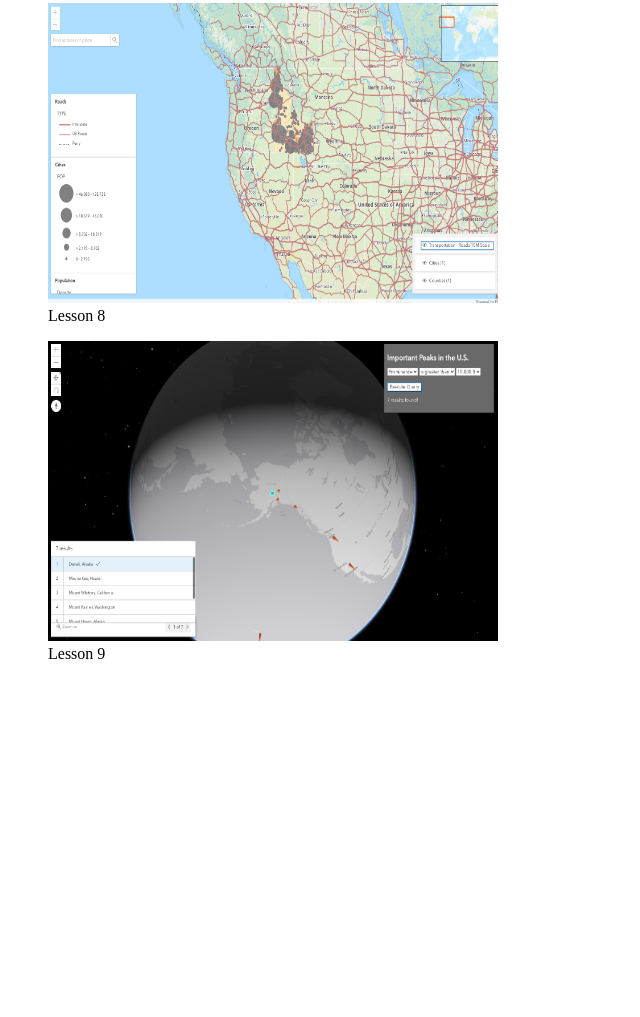
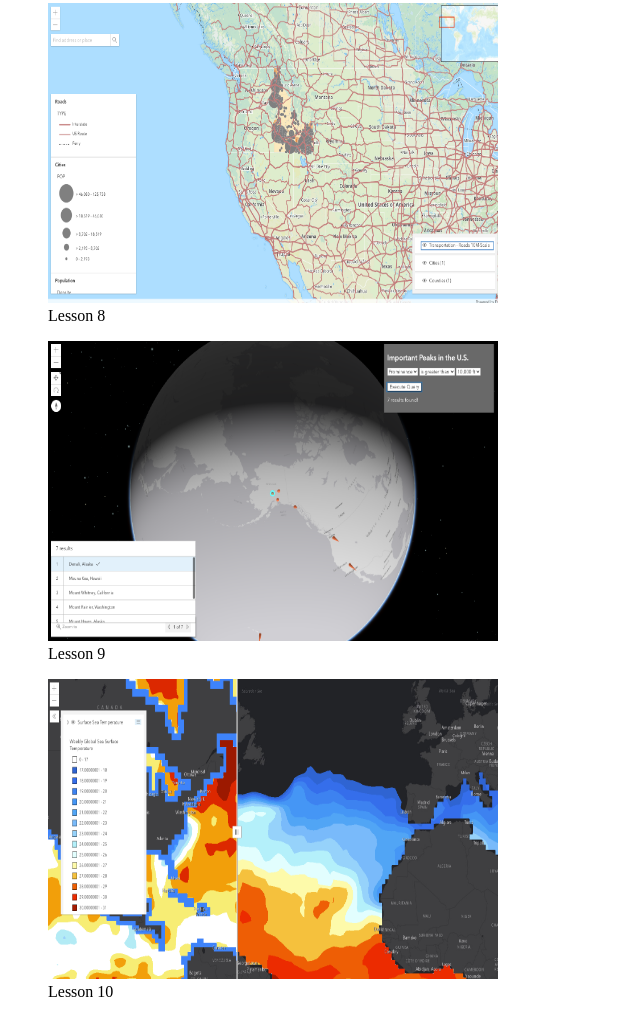
Before and after one commit to astover424/Labs, a plain HTML site: page docs/index.html in a window 1280 px wide. Shown: the part 2041-3058 px from the top of the page, without its empty margins (0-640 px from the left). Before the commit the page ends 2720 px from the top, so only its background shows below. Drawn offline with Linux system fonts and the light colour scheme.

Commit message:
Update index.html

```diff
--- a/docs/index.html
+++ b/docs/index.html
@@ -29,5 +29,8 @@
         <figure><a href="Lesson9UIpart2Query_AnnaStover.html"><img src="images/Lab9.png" width="450" height="300"></a>
             <figcaption>Lesson 9</figcaption>
         </figure>
+        <figure><a href="Lesson10Swipewidget_AnnaStover.html"><img src="images/Lab10.png" width="450" height="300"></a>
+            <figcaption>Lesson 10</figcaption>
+        </figure>
     </body>
 </html>
```
